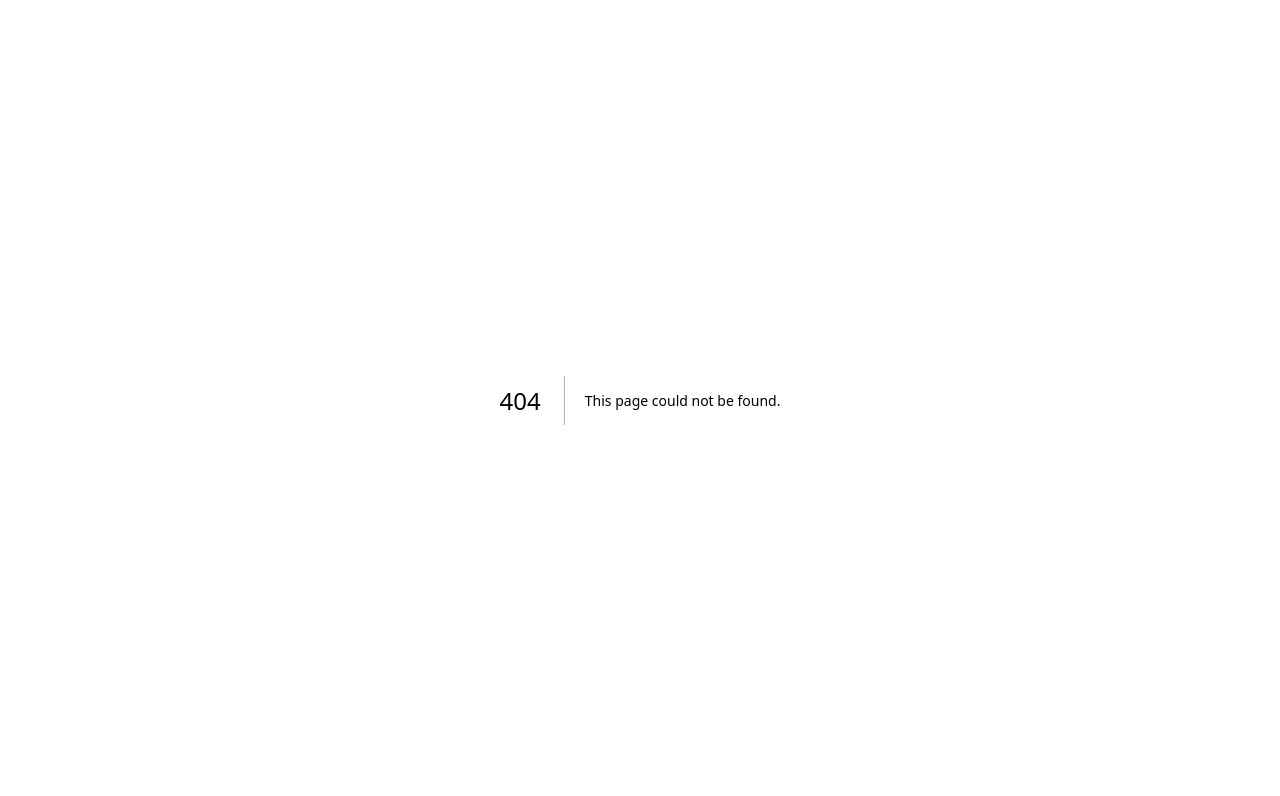
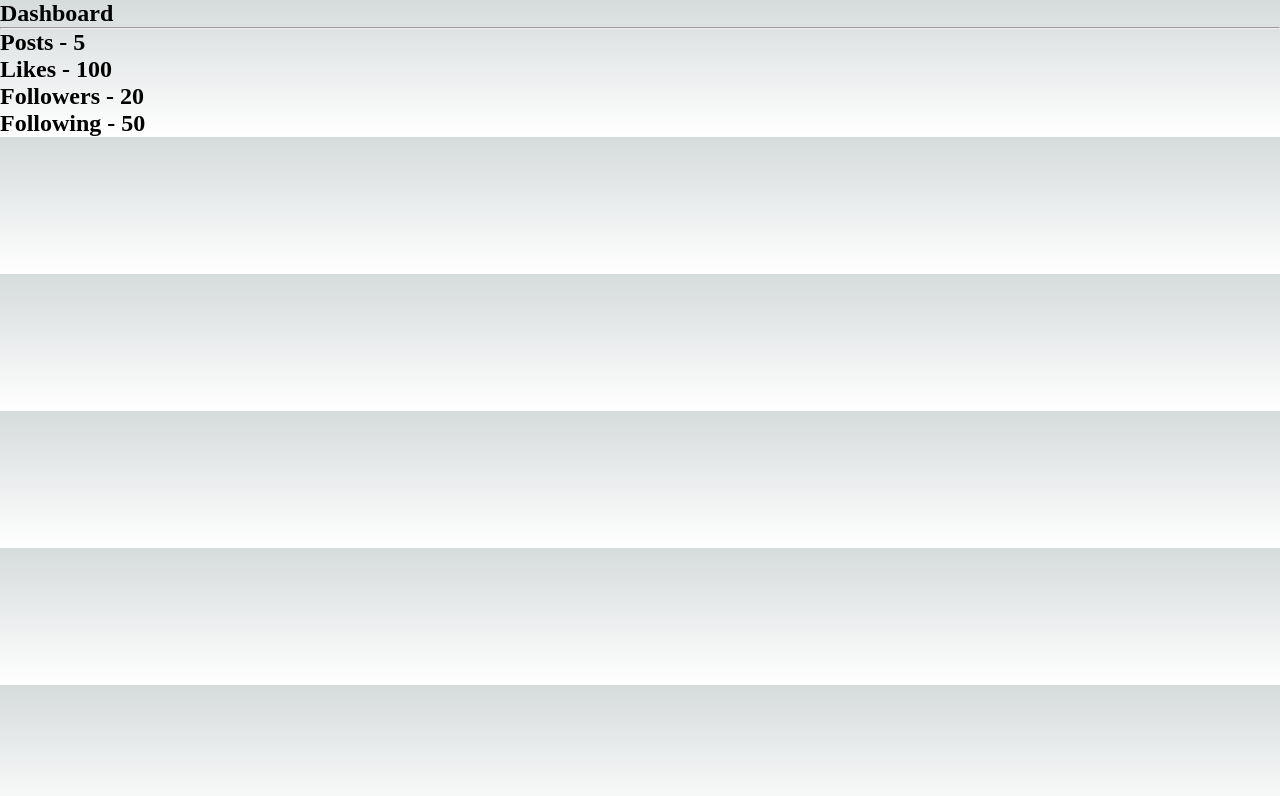
Before and after one commit to jasmeets-6575/learning-nextjs, a Next.js app in the folder by-codevolution/02-pre-rendering/: page /dashboard in a window 1280 px wide. Before the commit this address had no page. Shown: the top 796 px of the page. Built offline with nearby package versions, Linux system fonts and the light colour scheme; data requests are answered from the project's data file.

Commit message:
dashboad page

```diff
--- /dev/null
+++ b/by-codevolution/02-pre-rendering/pages/dashboard.js
@@ -0,0 +1,35 @@
+import { useState, useEffect } from "react";
+
+const Dashboard = () => {
+  const [isLoading, setIsLoading] = useState(true);
+  const [dashboardData, setDashboardData] = useState(null);
+
+  useEffect(() => {
+    async function fetchDashBoardData() {
+      const resp = await fetch("http://localhost:4000/dashboard");
+      const data = await resp.json();
+
+      setDashboardData(data);
+      setIsLoading(false);
+    }
+    fetchDashBoardData();
+  }, []);
+
+  if (isLoading) {
+    return <h2>Loading......</h2>;
+  }
+
+  return (
+    <>
+      <div>
+        <h2>Dashboard</h2>
+        <hr />
+        <h2>Posts - {dashboardData.posts} </h2>
+        <h2>Likes - {dashboardData.likes} </h2>
+        <h2>Followers - {dashboardData.followers} </h2>
+        <h2>Following - {dashboardData.following} </h2>
+      </div>
+    </>
+  );
+};
+export default Dashboard;
--- a/by-codevolution/02-pre-rendering/pages/news/[category].js
+++ b/by-codevolution/02-pre-rendering/pages/news/[category].js
@@ -23,7 +23,7 @@ export async function getServerSideProps(context) {
   const { params, req, res, query } = context;
   console.log(query);
   console.log(req.headers.cookie);
-  res.setHeader("Set-Cookie", ["name=Jagmeet"]);
+  res.setHeader("Set-Cookie", ["name=John"]);
   const { category } = params;
   const response = await fetch(
     `http://localhost:4000/news?category=${category}`
```
